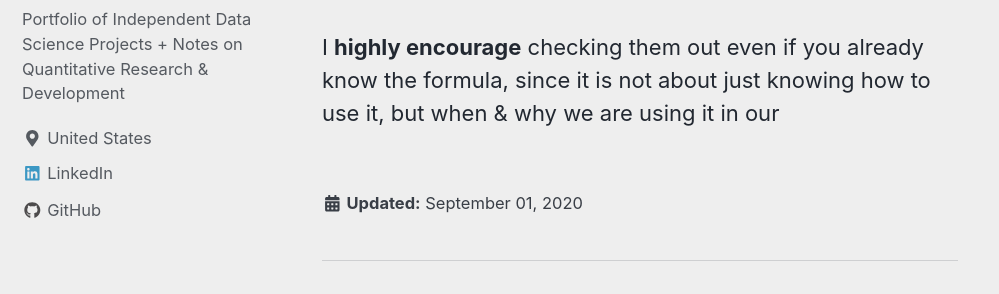
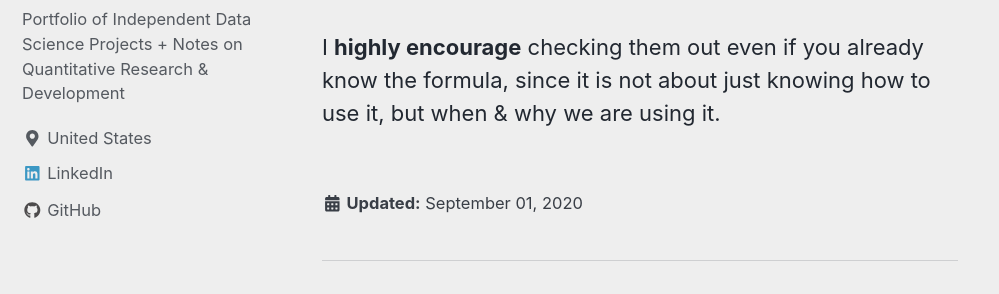
Before and after one commit to jp-quant/jp-quant.github.io, a Jekyll site: the page built from _posts/2020-09-01-fbprophet_bayesian_glm.md, in a window 1280 px wide and 900 px high, scrolled down 4017 px. Shown: the part 226-520 px from the top of the window, without its empty margins (0-999 px from the left). Built offline with Jekyll 4.4.1, drawn with Linux system fonts in a browser that asks for light colours; nearby versions of some CDN libraries.

Commit message:
_posts/2020-09-01-fbprophet_bayesian_glm.md updated from https://stackedit.io/

```diff
--- a/_posts/2020-09-01-fbprophet_bayesian_glm.md
+++ b/_posts/2020-09-01-fbprophet_bayesian_glm.md
@@ -71,12 +71,12 @@ Without having to shed light much on the mathematical details of such simple, ye
 https://www.youtube.com/watch?v=R13BD8qKeTg&ab_channel=Veritasium
 
 
-I **highly encourage** checking them out even if you already know the formula, since it is not about just knowing how to use it, but when & why we are using it in our
+I **highly encourage** checking them out even if you already know the formula, since it is not about just knowing how to use it, but when & why we are using it.
 
 
 
 
 
 <!--stackedit_data:
-eyJoaXN0b3J5IjpbLTQ1NzMyMjQ4OSwtMTEzNTcyMDU0MF19
+eyJoaXN0b3J5IjpbLTk5NTM1NDc0OCwtMTEzNTcyMDU0MF19
 -->
```
